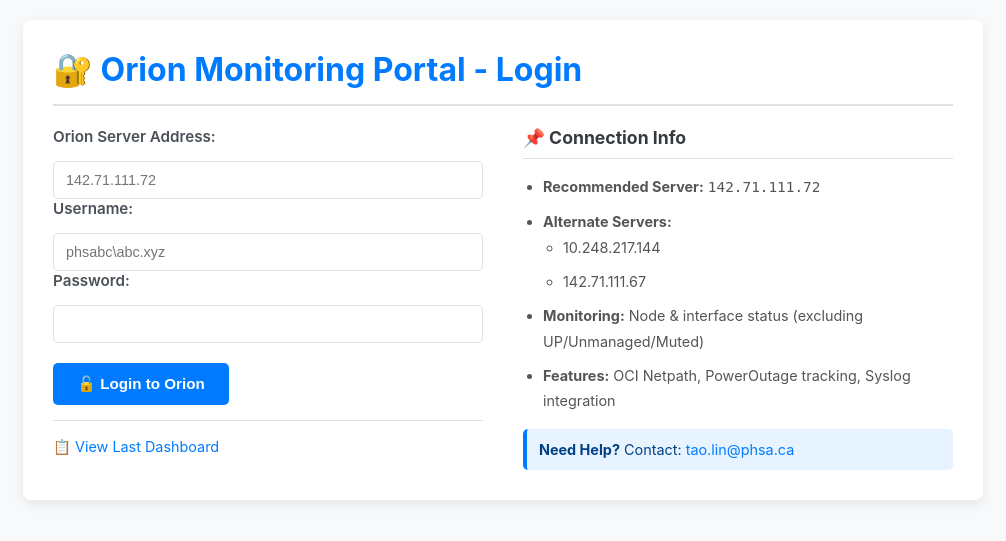
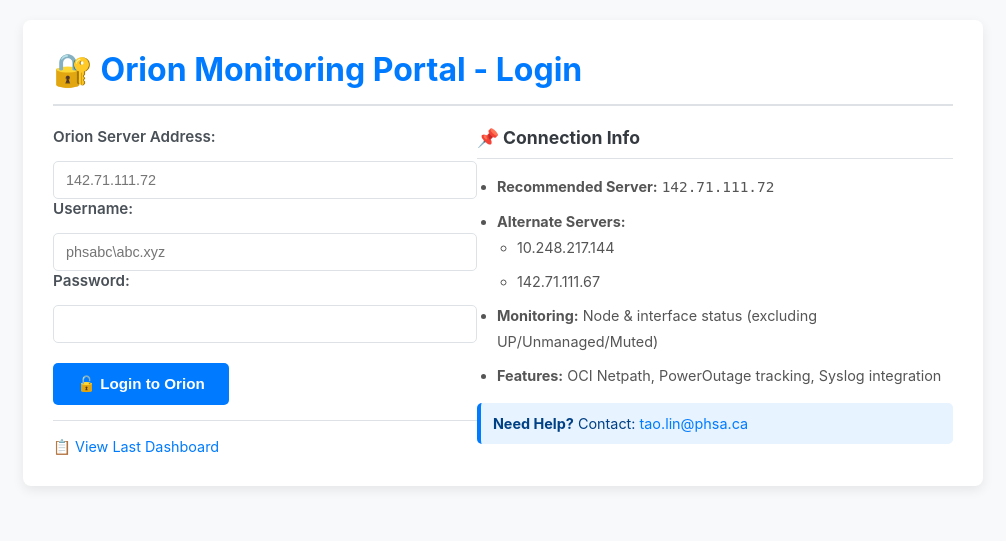
Before and after one commit to webspace1976/fastapi, a FastAPI app: page /api/orion/check_form in a window 1280 px wide. Shown: the top 541 px of the page, without its empty margins (137-1143 px from the left). Run offline with FastAPI, Linux system fonts and the light colour scheme.

Commit message:
Add devcontainer configuration and update README for GitHub Codespaces setup; adjust Orion login form layout

```diff
--- a/templates/orion_login.html
+++ b/templates/orion_login.html
@@ -26,7 +26,7 @@
         .form-section {
             display: grid;
             grid-template-columns: 1fr 1fr;
-            gap: 40px;
+            /*gap: 40px;*/
             align-items: start;
         }
         .form-group {
@@ -114,8 +114,8 @@
     <div class="login-container">
         <h1>🔐 Orion Monitoring Portal - Login</h1>
 
-        <div class="form-section">
-            <div>
+        <div class="form-section" style="display: flex;">
+            <div style="width: 50%;">
                 <form method="post" enctype="multipart/form-data" action="/api/orion/check_output" target="_blank">
                     <input type="hidden" name="csrf_token" value="{{ csrf_token }}">
 
```
Also changed, not shown: .devcontainer/devcontainer.json (added), README.md (added).
